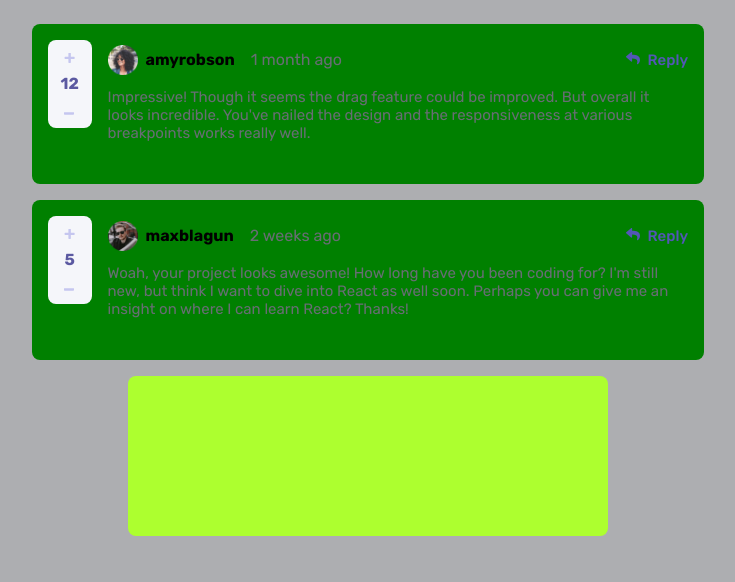
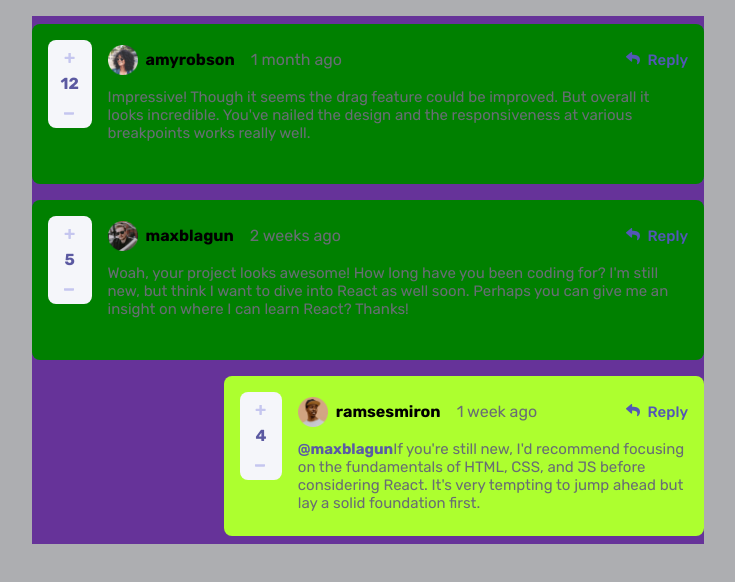
Before and after one commit to BoariniLucas/interactive-comments-section, a plain HTML site: page index.html in a window 1280 px wide. Shown: the whole page, without its empty margins (272-1007 px from the left). Drawn offline with Linux system fonts and the light colour scheme.

Commit message:
:construction: Estruturando section de resposta de comentário

```diff
--- a/assets/css/style.css
+++ b/assets/css/style.css
@@ -6,6 +6,7 @@
     --bgteste: #adaeb1;
     --numberCounterColor: #5b59a1;
     --replyColor: #5357b6;
+    --replyUserTag: #5a5ba5;
 }
 
 body {
@@ -20,6 +21,14 @@ body {
     background-color: var(--bgteste /*--bgColor*/ );
 }
 
+main {
+    display: flex;
+    flex-direction: column;
+    align-items: end;
+    width: 42em;
+    background-color: rebeccapurple;
+}
+
 .comments {
     display: flex;
     height: 10em;
@@ -32,7 +41,7 @@ body {
 }
 
 .comments-reply {
-
+    display: flex;
     height: 10em;
     width: 30em;
     border-radius: 8px;
@@ -40,6 +49,11 @@ body {
     padding: 1em;
     box-sizing: border-box;
     background-color: greenyellow;
+}
+
+.user-reply-tag {
+    font-weight: bold;
+    color: var(--replyUserTag);
 }
 
 .like-container {
--- a/index.html
+++ b/index.html
@@ -15,7 +15,7 @@
 
 </head>
 <body>
-
+  <main>
     <section class="comments">
       <div class="like-container">
         <a>
@@ -51,7 +51,6 @@
         </div>
       </div>
     </section>
-
 
     <section class="comments">
       <div class="like-container">
@@ -90,8 +89,43 @@
     </section>
 
     <section class="comments-reply">
+      <div class="like-container">
+        <a>
+          <img src="./assets/images/icon-plus.svg">
+        </a>
+
+        <span class="like-number">4</span>
+
+        <a>
+          <img src="./assets/images/icon-minus.svg">
+        </a>
+
+      </div>
+
+      <div class="text-container">
+        <div class="text-title">
+          <div>
+            <img src="./assets/images/avatars/image-ramsesmiron.png" height="30px" width="30px">
+
+            <span class="user-name">ramsesmiron</span>
+            <span class="text-time">1 week ago</span>
+          </div>
+
+          <a class="reply-button">
+            <img src="./assets/images/icon-reply.svg">Reply
+          </a>
+        </div>
+
+        <div class="message-text">
+          <p><span class="user-reply-tag">@maxblagun</span>If you're still new, I'd recommend focusing on the fundamentals of HTML, CSS,
+            and JS before considering React. It's very tempting to jump ahead but lay a
+            solid foundation first.</p>
+        </div>
+      </div>
 
     </section>
+  </main>
+
 
   <!--
   <div class="attribution">
```
